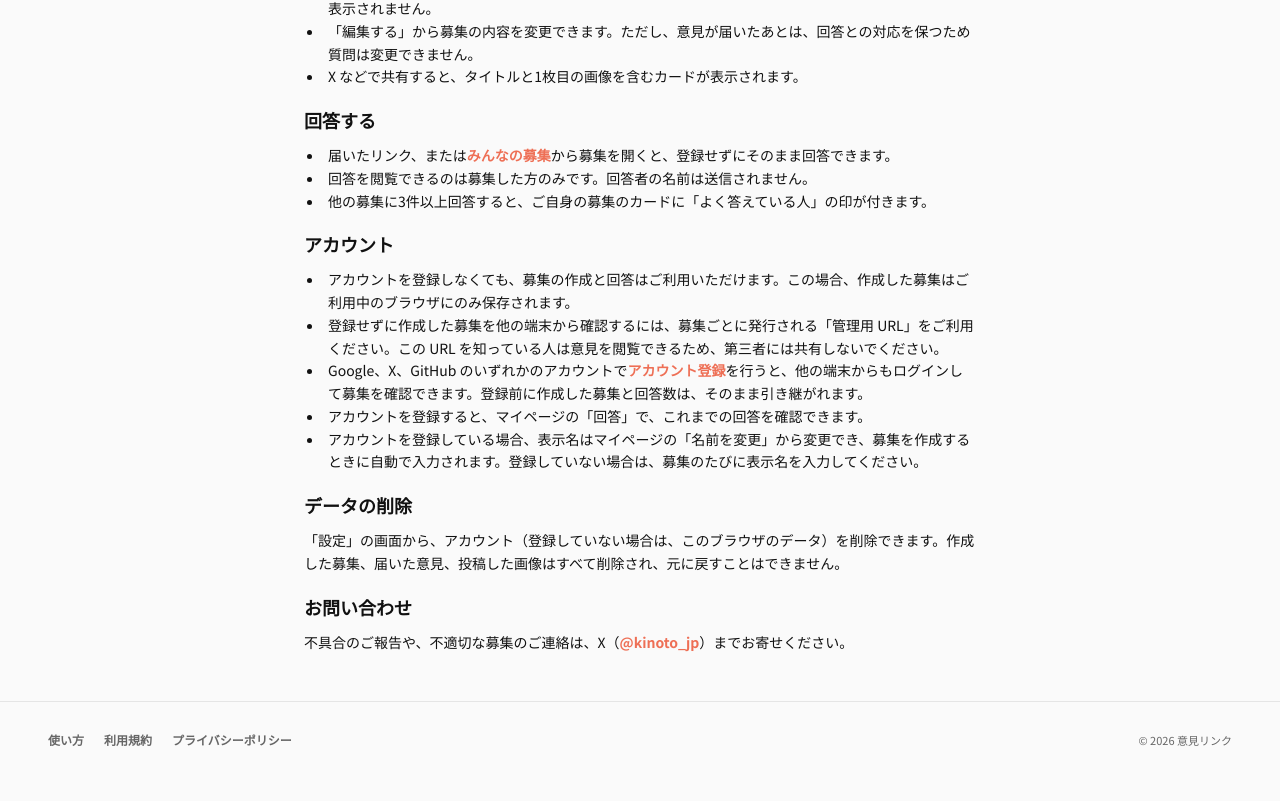
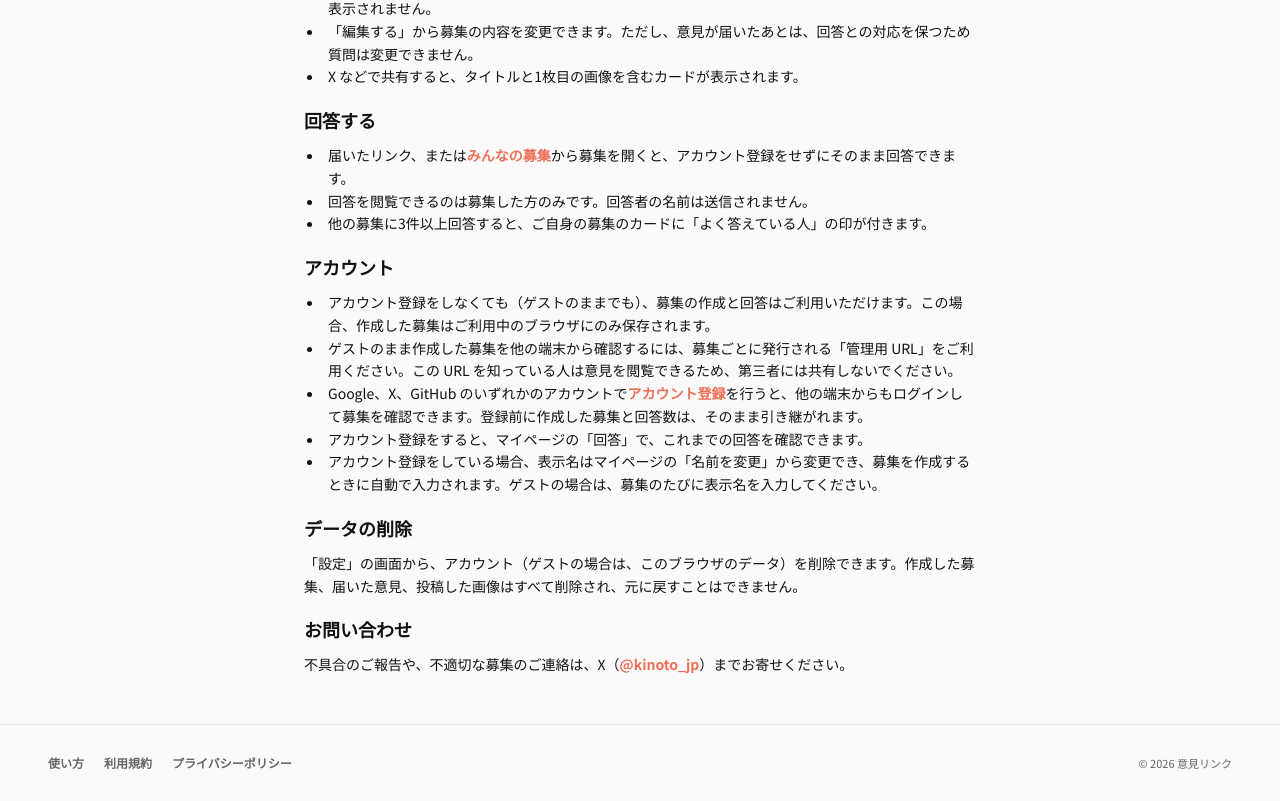
Before and after one commit to sho-otokuni/ikenlink, a Next.js app: page /guide in a window 1280 px wide. Shown: the part 966-1767 px from the top of the page. Before the commit the page ends 1744 px from the top, so only its background shows below. Built offline with nearby package versions, Linux system fonts and the light colour scheme; no server answers; a web font is replaced by a local one.

Commit message:
アカウント登録・ゲスト・登録不要の言い方をアプリ全体で揃える
Co-Authored-By: Claude Opus 5.5 <noreply@anthropic.com>

```diff
--- a/src/app/guide/page.tsx
+++ b/src/app/guide/page.tsx
@@ -87,7 +87,7 @@ export default function GuidePage() {
             <Link href="/list" className={linkClass}>
               みんなの募集
             </Link>
-            から募集を開くと、登録せずにそのまま回答できます。
+            から募集を開くと、アカウント登録をせずにそのまま回答できます。
           </li>
           <li>回答を閲覧できるのは募集した方のみです。回答者の名前は送信されません。</li>
           <li>他の募集に3件以上回答すると、ご自身の募集のカードに「よく答えている人」の印が付きます。</li>
@@ -96,8 +96,8 @@ export default function GuidePage() {
 
       <DocSection title="アカウント">
         <ul>
-          <li>アカウントを登録しなくても、募集の作成と回答はご利用いただけます。この場合、作成した募集はご利用中のブラウザにのみ保存されます。</li>
-          <li>登録せずに作成した募集を他の端末から確認するには、募集ごとに発行される「管理用 URL」をご利用ください。この URL を知っている人は意見を閲覧できるため、第三者には共有しないでください。</li>
+          <li>アカウント登録をしなくても（ゲストのままでも）、募集の作成と回答はご利用いただけます。この場合、作成した募集はご利用中のブラウザにのみ保存されます。</li>
+          <li>ゲストのまま作成した募集を他の端末から確認するには、募集ごとに発行される「管理用 URL」をご利用ください。この URL を知っている人は意見を閲覧できるため、第三者には共有しないでください。</li>
           <li>
             Google、X、GitHub のいずれかのアカウントで
             <Link href="/signup" className={linkClass}>
@@ -105,14 +105,14 @@ export default function GuidePage() {
             </Link>
             を行うと、他の端末からもログインして募集を確認できます。登録前に作成した募集と回答数は、そのまま引き継がれます。
           </li>
-          <li>アカウントを登録すると、マイページの「回答」で、これまでの回答を確認できます。</li>
-          <li>アカウントを登録している場合、表示名はマイページの「名前を変更」から変更でき、募集を作成するときに自動で入力されます。登録していない場合は、募集のたびに表示名を入力してください。</li>
+          <li>アカウント登録をすると、マイページの「回答」で、これまでの回答を確認できます。</li>
+          <li>アカウント登録をしている場合、表示名はマイページの「名前を変更」から変更でき、募集を作成するときに自動で入力されます。ゲストの場合は、募集のたびに表示名を入力してください。</li>
         </ul>
       </DocSection>
 
       <DocSection title="データの削除">
         <p>
-          「設定」の画面から、アカウント（登録していない場合は、このブラウザのデータ）を削除できます。作成した募集、届いた意見、投稿した画像はすべて削除され、元に戻すことはできません。
+          「設定」の画面から、アカウント（ゲストの場合は、このブラウザのデータ）を削除できます。作成した募集、届いた意見、投稿した画像はすべて削除され、元に戻すことはできません。
         </p>
       </DocSection>
 
--- a/src/app/l/[id]/page.tsx
+++ b/src/app/l/[id]/page.tsx
@@ -11,7 +11,7 @@ export async function generateMetadata(props: PageProps<"/l/[id]">): Promise<Met
   if (!link) return { title: "意見リンク" };
   return {
     title: `${link.title}｜意見リンク`,
-    description: `${link.makerName}さんが意見を募集しています。登録なし、30秒で答えられます。`,
+    description: `${link.makerName}さんが意見を募集しています。登録不要、30秒で回答できます。`,
   };
 }
 
--- a/src/app/layout.tsx
+++ b/src/app/layout.tsx
@@ -25,7 +25,7 @@ const siteUrl =
 export const metadata: Metadata = {
   metadataBase: new URL(siteUrl),
   title: "意見リンク",
-  description: "「どう思う？」を気軽に聞ける。画像や URL を貼るだけで、意見が集まるリンクができる。答える人は登録なし、30秒。",
+  description: "「どう思う？」を気軽に聞ける。画像や URL を貼るだけで、意見が集まるリンクができる。回答は登録不要、30秒。",
   openGraph: { siteName: "意見リンク", locale: "ja_JP", type: "website" },
   // X では、大きな画像付きのカードで出す
   twitter: { card: "summary_large_image" },
--- a/src/app/list/page.tsx
+++ b/src/app/list/page.tsx
@@ -5,7 +5,7 @@ import { PublicList } from "@/components/PublicList";
 
 export const metadata: Metadata = {
   title: "みんなの募集｜意見リンク",
-  description: "アイデア、デザイン、作ったもの。いろんな人が「どう思う？」と意見を募集しています。登録なし、30秒で答えられます。",
+  description: "アイデア、デザイン、作ったもの。いろんな人が「どう思う？」と意見を募集しています。登録不要、30秒で回答できます。",
 };
 
 /** みんなの募集の一覧（公開を選んだ、締め切り前の募集） */
--- a/src/app/terms/page.tsx
+++ b/src/app/terms/page.tsx
@@ -51,7 +51,7 @@ export default function TermsPage() {
 
       <DocSection title="第4条（アカウント及び管理用URLの管理）">
         <ol>
-          <li>利用者は、外部サービス（Google、X、GitHub）の認証を用いてアカウントを登録することができます。登録を行わずに本サービスを利用することもできます。</li>
+          <li>利用者は、外部サービス（Google、X、GitHub）の認証を用いてアカウント登録を行うことができます。アカウント登録を行わずに本サービスを利用することもできます。</li>
           <li>利用者は、自己の責任においてアカウント及び管理用URLを適切に管理するものとし、これを第三者に利用させ、又は開示してはなりません。</li>
           <li>アカウント又は管理用URLが第三者に使用されたことにより生じた損害について、運営者は一切の責任を負いません。</li>
         </ol>
--- a/src/components/AccountCard.tsx
+++ b/src/components/AccountCard.tsx
@@ -201,7 +201,7 @@ export function AccountCard({
 function Consent() {
   return (
     <p className="text-[11px] leading-relaxed text-muted">
-      登録すると、
+      アカウント登録をすると、
       <Link href="/terms" className="underline underline-offset-2">利用規約</Link>
       および
       <Link href="/privacy" className="underline underline-offset-2">プライバシーポリシー</Link>
--- a/src/components/LinkResults.tsx
+++ b/src/components/LinkResults.tsx
@@ -181,7 +181,7 @@ function ShareCard({ link, highlight }: { link: FeedbackLink; highlight: boolean
   const origin = useOrigin();
   const [copied, setCopied] = useState(false);
   const shareUrl = `${origin}/l/${link.id}`;
-  const text = `「${link.title}」について、意見を募集しています。30秒・登録なしで答えられます！`;
+  const text = `「${link.title}」について、意見を募集しています。登録不要、30秒で回答できます。`;
   const xUrl = `https://x.com/intent/post?text=${encodeURIComponent(text)}&url=${encodeURIComponent(shareUrl)}`;
   // LINE の送る画面（スマホでは LINE のアプリが開き、送る相手を選べる）
   const lineUrl = `https://line.me/R/share?text=${encodeURIComponent(`${text}\n${shareUrl}`)}`;
--- a/src/components/MyAnswers.tsx
+++ b/src/components/MyAnswers.tsx
@@ -37,10 +37,10 @@ export function MyAnswers() {
       <div className="flex flex-col items-start gap-3 rounded-lg border border-line bg-card p-4">
         <b className="text-sm">回答履歴の閲覧には、アカウント登録が必要です</b>
         <p className="text-xs leading-relaxed text-muted">
-          このブラウザでアカウントを登録すると、これまでの回答とこれからの回答を、このページで確認できます。
+          このブラウザでアカウント登録をすると、これまでの回答とこれからの回答を、このページで確認できます。
         </p>
         <Link href="/signup" className="flex min-h-11 items-center rounded-lg bg-coral px-5 text-sm font-bold text-night">
-          アカウントを登録する
+          アカウント登録
         </Link>
       </div>
     );
--- a/src/components/MyLinks.tsx
+++ b/src/components/MyLinks.tsx
@@ -159,9 +159,9 @@ export function MyLinks() {
           ? "ログイン中のアカウントで作成した募集が並びます。"
           : (
               <>
-                アカウント登録していない場合、このブラウザで作成した募集だけが並びます。
+                ゲストの場合、このブラウザで作成した募集だけが並びます。
                 <br />
-                アカウント登録しないまま意見を見るときは、募集ごとの「管理用 URL」をご利用ください。
+                他の端末から意見を確認するときは、募集ごとの「管理用 URL」をご利用ください。
               </>
             )}
       </p>
--- a/src/components/SettingsPanel.tsx
+++ b/src/components/SettingsPanel.tsx
@@ -33,7 +33,7 @@ export function SettingsPanel() {
         ) : (
           <div className="flex flex-col gap-2 rounded-lg border border-line bg-card p-3">
             <p className="text-xs leading-relaxed text-muted">
-              現在は登録せずにご利用中です。投稿した募集は、このブラウザにのみ保存されています。
+              現在はゲストとしてご利用中です。投稿した募集は、このブラウザにのみ保存されています。
             </p>
             <div className="flex flex-wrap gap-2">
               <Link href="/signup" className="flex min-h-11 items-center rounded-lg bg-coral px-4 text-sm font-bold text-night">
--- a/src/lib/og.tsx
+++ b/src/lib/og.tsx
@@ -163,10 +163,10 @@ function Bubbles() {
 /** サイト全体のカード */
 export async function siteCard() {
   const heading = "「どう思う？」を、気軽に聞ける。意見リンク";
-  const body = "画像や URL を貼るだけで、意見が集まる。答える人は登録なし・30秒";
+  const body = "画像や URL を貼るだけで、意見が集まる。回答は登録不要・30秒";
   return new ImageResponse(
     (
-      <Frame footer="答える人は登録なし・30秒">
+      <Frame footer="回答は登録不要・30秒">
         <div style={{ display: "flex", flexDirection: "column", gap: 24 }}>
           <div style={{ display: "flex", flexDirection: "column", fontFamily: "Zen", fontSize: 88, lineHeight: 1.25 }}>
             <div>「どう思う？」を、</div>
@@ -187,7 +187,7 @@ export async function linkCard(title: string, makerName: string, imageUrl?: stri
   const width = image ? 560 : 700;
   const t = clip(title, image ? 24 : 28);
   const lead = `${clip(makerName, 12)}さんが、意見を募集しています`;
-  const footer = "30秒・登録なしで答えられます";
+  const footer = "登録不要、30秒で回答できます";
   const size = image ? (t.length > 8 ? 60 : 80) : t.length > 10 ? 72 : 96;
   return new ImageResponse(
     (
```
Also changed, not shown: src/components/SignupPanel.tsx (+4 -4 lines).
